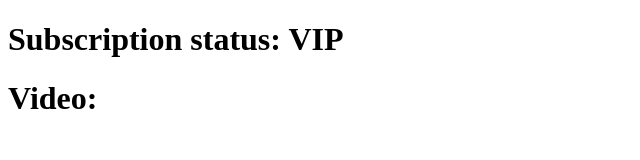
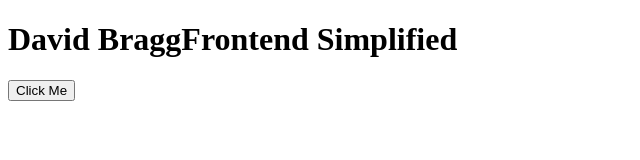
Before and after one commit to RyamaCoding/javascript-day-one, a plain HTML site: page index.html in a window 1280 px wide. Shown: the whole page, without its empty margins (0-640 px from the left). Drawn offline with Linux system fonts and the light colour scheme.

Commit message:
revisiting crash course and creating changing text

```diff
--- a/app.js
+++ b/app.js
@@ -1,39 +1,5 @@
-const statusRef = document.querySelector(".status")
-const videoRef = document.querySelector(".video")
+document.querySelector(".title").innerHTML += 'Frontend Simplified'
 
-function getSubscriptionStatus() {
-    return new Promise ((resolve, reject) => {
-        setTimeout(() => {
-            resolve("VIP")
-        }, 2000)
-    })
+function changeTitleToRed() {
+    document.querySelector(".title").classList.toggle("red-theme")
 }
-
-function getVideo (subscriptionStatus) {
-    return new Promise ((resolve, reject) => {
-        if (subscriptionStatus === "VIP") {
-            resolve("show video")
-        }
-
-        else if (subscriptionStatus === "FREE") {
-            resolve("show trailer")
-        }
-        else {
-            reject("no video")
-        }
-    })
-}
-
-async function main() {
-    const status = await getSubscriptionStatus();
-    statusRef.innerHTML = status;
-    try {
-        console.log(await getVideo(status))
-    }
-    catch (e) {
-        console.log(e)
-        videoRef.innerHTML = e;
-    }
-}
-
-main ();
--- a/index.html
+++ b/index.html
@@ -9,7 +9,7 @@
     <link rel="stylesheet" href="styles.css">
 </head>
 <body>
-    <h1>Subscription status: <span class="status"></span></h1>
-    <h1>Video: <span class="video"></span></h1>
+    <h1 class="title">David Bragg</h1>
+    <button onclick="changeTitleToRed()">Click Me</button>
 </body>
 </html>
--- a/styles.css
+++ b/styles.css
@@ -9,3 +9,8 @@
 .dark-theme * {
     color: white;
 }
+
+.red-theme {
+    color: red;
+    font-size: 16px;
+}
```
